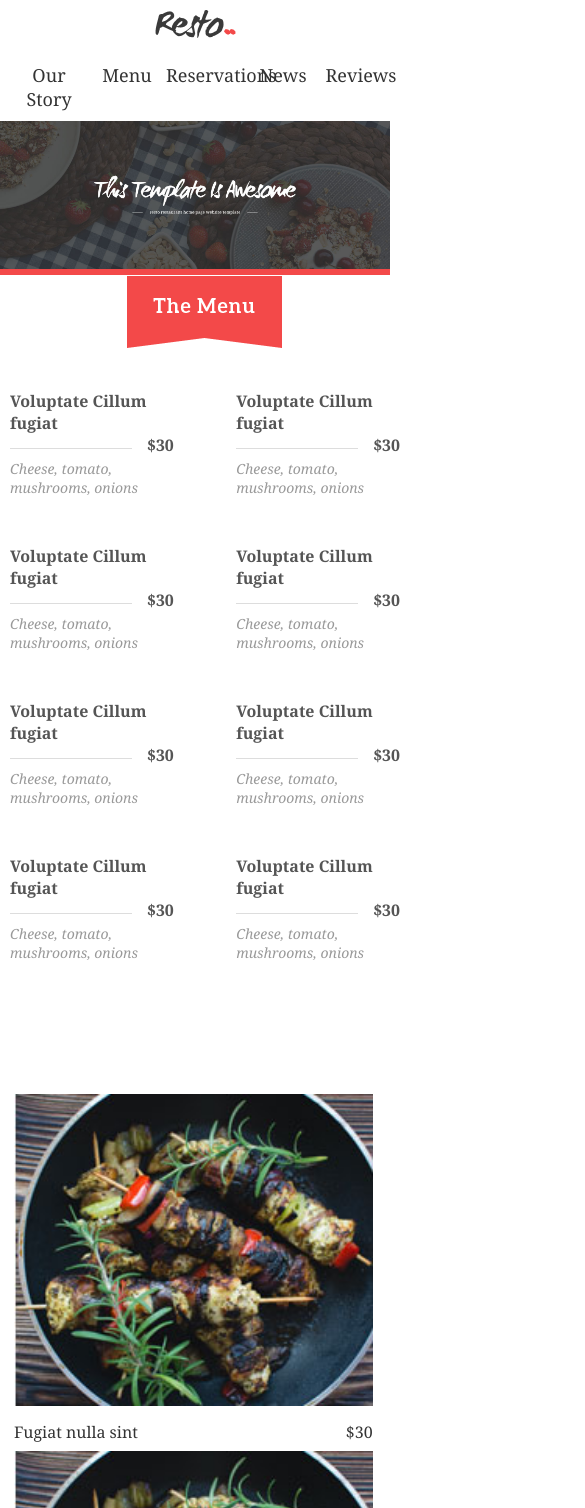
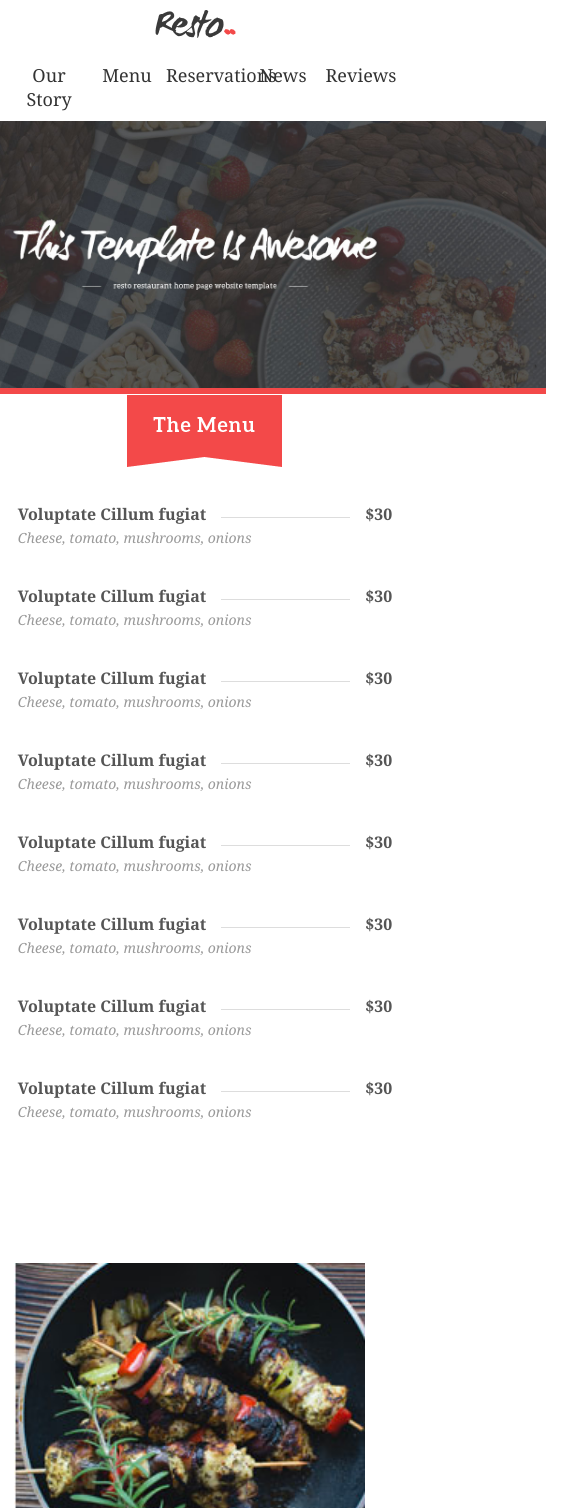
Before and after one commit to JimmyDeJesus/Code-A-Responsive-Design-Website-001, a plain HTML site: page index.html in a window 390 px wide. Shown: the top 1508 px of the page, 585 px wide, since content can reach past the window. Drawn offline with Linux system fonts and the light colour scheme.

Commit message:
002.013 ~ implemented the mobile-styles so the website can be viewed in mobiles.

```diff
--- a/style.css
+++ b/style.css
@@ -236,9 +236,33 @@ footer a{
 
     /*Mobiles*/
   @media screen and (max-width: 480px){
-
+/*002.013 We used the featured li to adjust the
+   imadges to be vertacally aliegned*/
   #featured li{
-      width: 92%
+      width: 90%;
+      margin:v20px 5%;
   }
+  /*002.013 This line is to readjust the font for
+      readabilaty down in the footer texts*/
+footer ul{
+    width:98%;
+    text-align: center;
 
   }
+/*002.013 This line makes the "The Menu" Line up for a readble mobile viewport */
+  #home-menu li{
+    float: none;/*002.013 This makes it so they arent attached to the left or the right*/
+    width: 96%; /*002.013 Makes it so the words are on one line*/
+    margin: 30px 2% !important; /*002.013  Spaces the menu sentences above and below*/
+
+  }
+/*002.013 We use this line to increase the size of
+    the main title banner(#main-banner). Width increases the total size of the banner
+    and the "left" cuts 40% of the banner on both sides.  */
+#main-banner img{
+    position: relative;
+    width: 180%;
+    left: -40%
+}
+
+}
```
